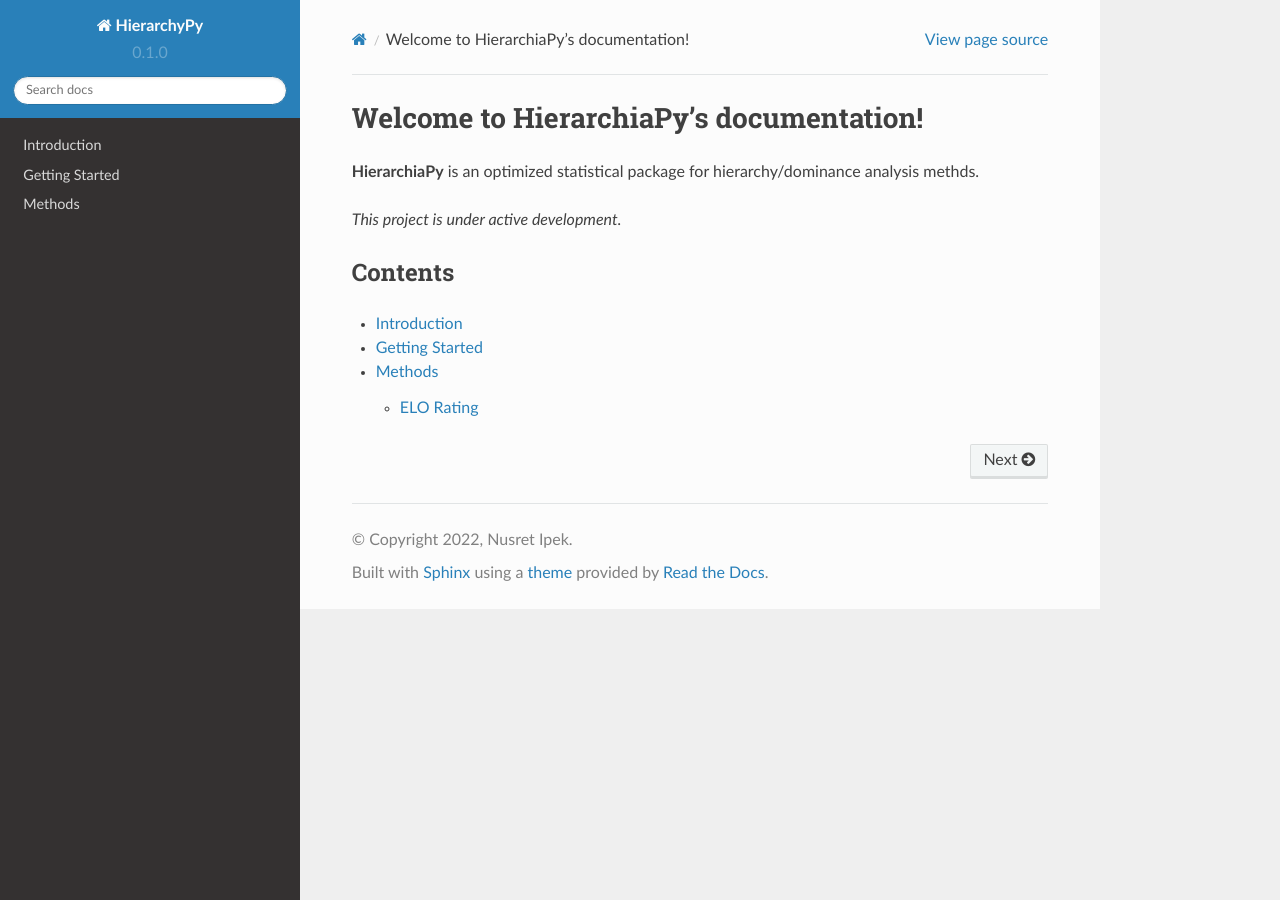
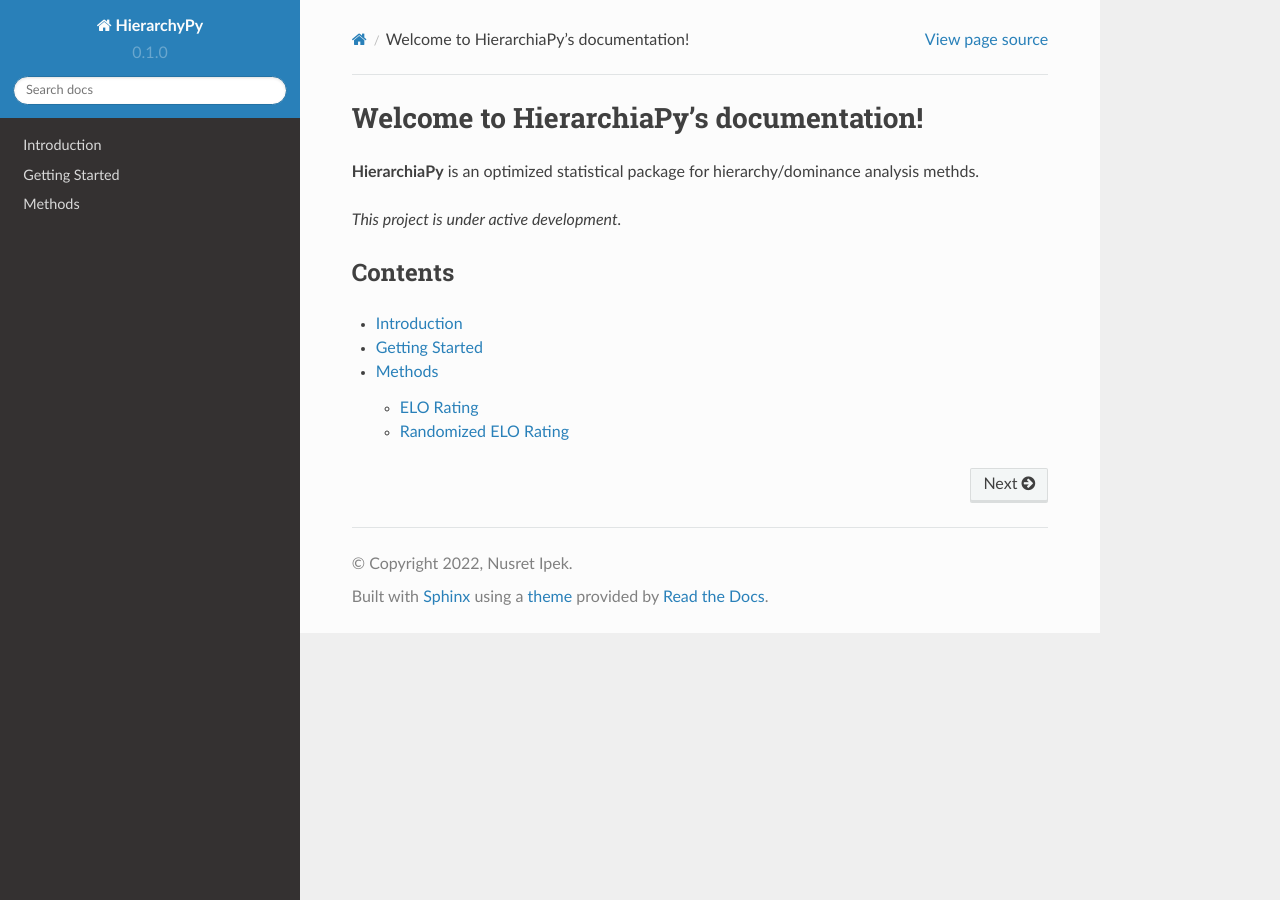
Before and after one commit to nusretipek/HierarchiaPy, a Sphinx documentation site: the page built from docs/source/index.rst, in a window 1280 px wide. Built offline with Sphinx 7.4.7 and the Read the Docs theme 2.0.0, drawn with Linux system fonts in a browser that asks for light colours.

Commit message:
Update methods.rst

```diff
--- a/docs/source/methods.rst
+++ b/docs/source/methods.rst
@@ -6,6 +6,12 @@
 
 .. autofunction:: _elo.elo
 
+Randomized ELO Rating
+------------------------------
+
+.. autofunction:: _randomized_elo.randomized_elo
+
+
 Otherwise, :py:func:`_elo.elo` will raise an exception.
 
 For example:
```
